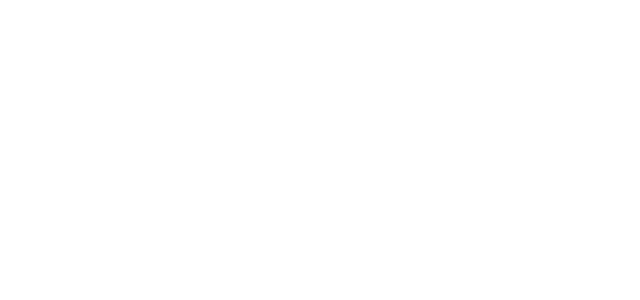
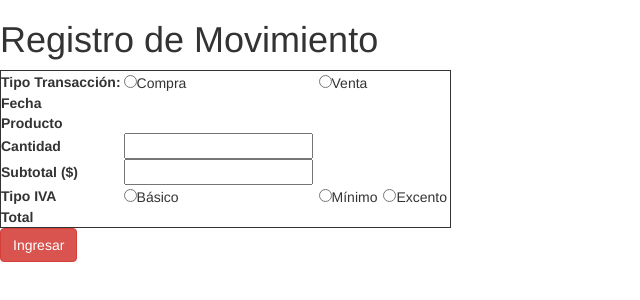
Before and after one commit to karenrubiaca/Contablito-3, a plain HTML site: page registroMovimiento.html in a window 1280 px wide. Shown: the whole page, without its empty margins (0-640 px from the left). Drawn offline with nearby package versions, Linux system fonts and the light colour scheme.

Commit message:
Add files via upload

```diff
--- a/registroMovimiento.html
+++ b/registroMovimiento.html
@@ -4,9 +4,52 @@
     <meta charset="UTF-8">
     <meta http-equiv="X-UA-Compatible" content="IE=edge">
     <meta name="viewport" content="width=device-width, initial-scale=1.0">
+    <link rel="stylesheet" href="https://maxcdn.bootstrapcdn.com/bootstrap/3.4.1/css/bootstrap.min.css">
+    <link rel="stylesheet" href="style.css">
     <title>RegistroMovimiento</title>
+    <h1>Registro de Movimiento</h1>
+    <table id="tableMov">
+        <tr>
+          <th>Tipo Transacción: </th>
+          <td><input type="radio" name="tipoTransaccion" id="ttcompra">Compra</td>
+          <td><input type="radio" name="tipoTransaccion" id="ttventa">Venta</td>
+        </tr>
+
+        <tr>
+            <th>Fecha</th>
+            <th></th>
+        </tr>
+
+        <tr>
+            <th>Producto</th>
+            <th></th>
+        </tr>
+
+        <tr>
+            <th>Cantidad</th>
+            <td><input type="number" id="subtotal"></td>
+        </tr>
+
+        <tr>
+            <th>Subtotal ($)</th>
+            <td><input type="number" id="subtotal"></td>
+          </tr>
+
+        <tr>
+            <th>Tipo IVA</th>
+            <td><input type="radio" name="tipoIva" id="tibasico">Básico</td>
+            <td><input type="radio" name="tipoIva" id="timinimo">Mínimo</td>
+            <td><input type="radio" name="tipoIva" id="tiexcento">Excento</td>
+          </tr>
+
+          <tr>
+            <th>Total</th>
+        </tr>
+      </table>
+      <td><input onclick="RegistroMovimiento(ttcompra.value,ttventa.value,Fecha,Producto,subtotal.value,subtotal.value)" type="button" class="btn btn-danger" value="Ingresar" id="registroMovimiento" /></td>
 </head>
 <body>
-
+  <script src="js/registroMovimiento.js"></script>
+  <script src="js/init.js"></script>
 </body>
 </html>
--- /dev/null
+++ b/style.css
@@ -0,0 +1,7 @@
+      table {
+        padding: 10px 10px 10px 10px;
+        border: 1px solid;
+      }
+      td,tr{
+        padding: 0px 3px 0px 3px;
+      }
```
Also changed, not shown: alertasStockProductos.html (added, +15 -0 lines), consultarStockProductos.html (+23 -0 lines), index.html (+1 -0 lines), presentation.html (+9 -3 lines), registroProducto.html (+46 -10 lines).
